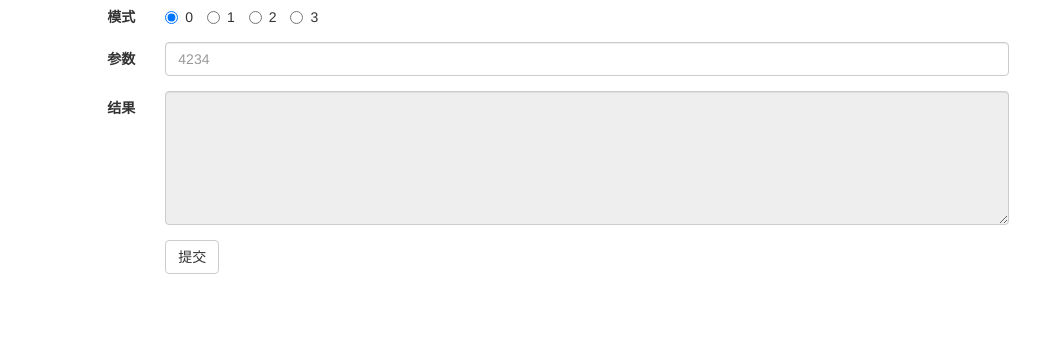
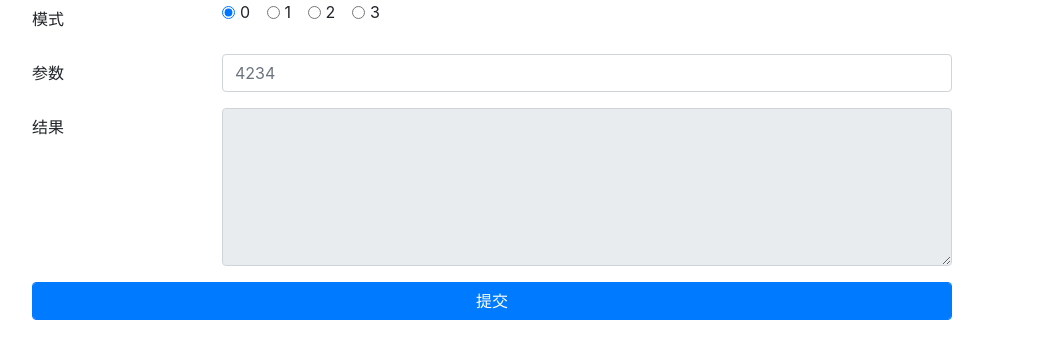
Before and after one commit to ZaneYork/chinese-wordle-tool, a Flask app: page / in a window 1280 px wide. Shown: the top 359 px of the page, without its empty margins (53-1093 px from the left). Run offline with Flask 2, Linux system fonts and the light colour scheme; parts of the project's set-up code (start-up, migrations or seed data) failed here and were passed over; some libraries are stand-ins or nearby versions.

Commit message:
样式调整

```diff
--- a/templates/index.html
+++ b/templates/index.html
@@ -2,50 +2,61 @@
 
 <head>
     <title>Chinese Wordle Tools</title>
+    <!-- Required meta tags -->
+    <meta charset="utf-8">
     <meta name="viewport" content="width=device-width, initial-scale=1, shrink-to-fit=no">
-    <!-- 最新版本的 Bootstrap 核心 CSS 文件 -->
-    <link rel="stylesheet" href="https://stackpath.bootstrapcdn.com/bootstrap/3.4.1/css/bootstrap.min.css"
-        integrity="sha384-HSMxcRTRxnN+Bdg0JdbxYKrThecOKuH5zCYotlSAcp1+c8xmyTe9GYg1l9a69psu" crossorigin="anonymous">
+
+    <!-- Bootstrap CSS -->
+    <link rel="stylesheet" href="https://maxcdn.bootstrapcdn.com/bootstrap/4.0.0/css/bootstrap.min.css" integrity="sha384-Gn5384xqQ1aoWXA+058RXPxPg6fy4IWvTNh0E263XmFcJlSAwiGgFAW/dAiS6JXm" crossorigin="anonymous">
+    <meta name="viewport" content="width=device-width, initial-scale=1, shrink-to-fit=no">
 </head>
 
 <body>
-    <form id="para" class="form-horizontal">
-        <div class="form-group">
-            <label class="col-sm-2 control-label">模式</label>
+    <form id="para" class="form-horizontal container">
+        <div class="form-group  row">
+            <label class="col-sm-2 col-form-label">模式</label>
             <div class="col-sm-8">
-                <label class="radio-inline">
-                    <input type="radio" name="mode" value="0" checked> 0
-                </label>
-                <label class="radio-inline">
-                    <input type="radio" name="mode" value="1"> 1
-                </label>
-                <label class="radio-inline">
-                    <input type="radio" name="mode" value="2"> 2
-                </label>
-                <label class="radio-inline">
-                    <input type="radio" name="mode" value="3"> 3
-                </label>
+                <div class="form-check form-check-inline">
+                    <input class="form-check-input" type="radio" name="mode" id="mode0" value="0" checked>
+                    <label class="form-check-label" for="mode0">0</label>
+                  </div>
+                  <div class="form-check form-check-inline">
+                    <input class="form-check-input" type="radio" name="mode" id="mode1" value="1">
+                    <label class="form-check-label" for="mode1">1</label>
+                  </div>
+                  <div class="form-check form-check-inline">
+                    <input class="form-check-input" type="radio" name="mode" id="mode2" value="2">
+                    <label class="form-check-label" for="mode2">2</label>
+                  </div>
+                  <div class="form-check form-check-inline">
+                    <input class="form-check-input" type="radio" name="mode" id="mode3" value="3">
+                    <label class="form-check-label" for="mode3">3</label>
+                  </div>
             </div>
         </div>
-        <div class="form-group">
-            <label for="parameter" class="col-sm-2 control-label">参数</label>
+        <div class="form-group row">
+            <label for="parameter" class="col-sm-2 col-form-label">参数</label>
             <div class="col-sm-8">
                 <input type="text" id="parameter" name="parameter" class="form-control" placeholder="4234">
             </div>
         </div>
-        <div class="form-group">
-            <label for="result" class="col-sm-2 control-label">结果</label>
+        <div class="form-group row">
+            <label for="result" class="col-sm-2 col-form-label">结果</label>
             <div class="col-sm-8">
                 <textarea id="result" class="form-control" rows="6" readonly></textarea>
             </div>
         </div>
-        <div class="form-group">
-            <div class="col-sm-offset-2 col-sm-8">
-                <button id="submit" type="button" class="btn btn-default">提交</button>
+        <div class="form-group row">
+            <div class="col-sm-10">
+                <button id="submit" type="button" class="btn btn-primary form-control">提交</button>
             </div>
         </div>
     </form>
-    <script src="https://code.jquery.com/jquery-3.6.0.min.js"></script>
+    <!-- Optional JavaScript -->
+    <!-- jQuery first, then Popper.js, then Bootstrap JS -->
+    <script src="https://code.jquery.com/jquery-3.2.1.slim.min.js" integrity="sha384-KJ3o2DKtIkvYIK3UENzmM7KCkRr/rE9/Qpg6aAZGJwFDMVNA/GpGFF93hXpG5KkN" crossorigin="anonymous"></script>
+    <script src="https://cdnjs.cloudflare.com/ajax/libs/popper.js/1.12.9/umd/popper.min.js" integrity="sha384-ApNbgh9B+Y1QKtv3Rn7W3mgPxhU9K/ScQsAP7hUibX39j7fakFPskvXusvfa0b4Q" crossorigin="anonymous"></script>
+    <script src="https://maxcdn.bootstrapcdn.com/bootstrap/4.0.0/js/bootstrap.min.js" integrity="sha384-JZR6Spejh4U02d8jOt6vLEHfe/JQGiRRSQQxSfFWpi1MquVdAyjUar5+76PVCmYl" crossorigin="anonymous"></script>
     <script>
         $(document).ready(function () {
             $('input[name=mode]').on('click', function (e) {
```
